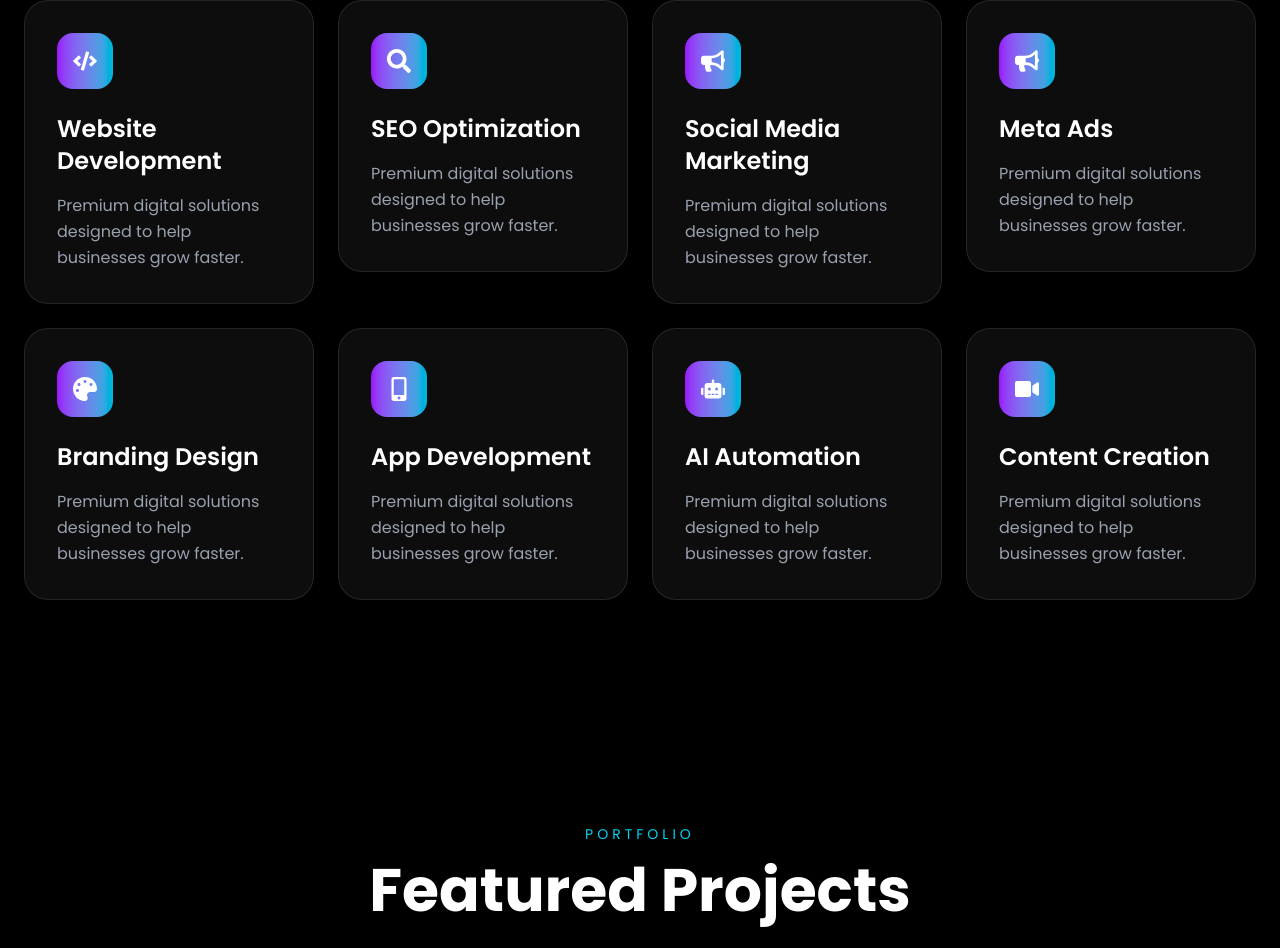
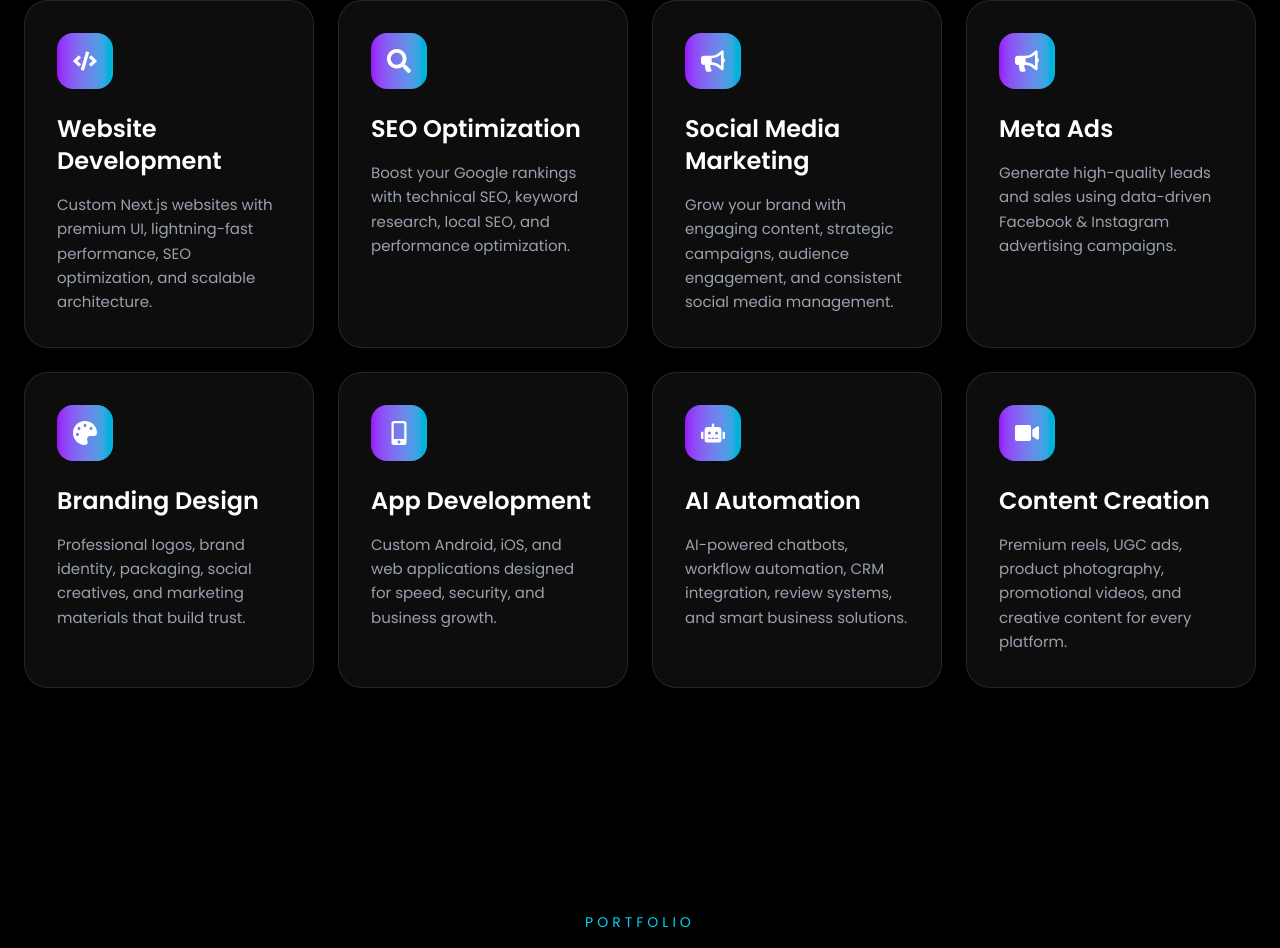
Before and after one commit to grrowzodigitalmarketing-max/grrowzo-website, a Next.js app: page / in a window 1280 px wide. Shown: the part 2040-2988 px from the top of the page. Built offline with nearby package versions, Linux system fonts and the light colour scheme.

Commit message:
Update services section and improve website content

```diff
--- a/components/ServicesSection.tsx
+++ b/components/ServicesSection.tsx
@@ -8,38 +8,55 @@ import {
   FaRobot,
   FaVideo,
 } from "react-icons/fa";
+
 const services = [
   {
     title: "Website Development",
     icon: <FaCode />,
+    description:
+      "Custom Next.js websites with premium UI, lightning-fast performance, SEO optimization, and scalable architecture.",
   },
   {
     title: "SEO Optimization",
     icon: <FaSearch />,
+    description:
+      "Boost your Google rankings with technical SEO, keyword research, local SEO, and performance optimization.",
   },
   {
     title: "Social Media Marketing",
     icon: <FaBullhorn />,
+    description:
+      "Grow your brand with engaging content, strategic campaigns, audience engagement, and consistent social media management.",
   },
   {
     title: "Meta Ads",
     icon: <FaBullhorn />,
+    description:
+      "Generate high-quality leads and sales using data-driven Facebook & Instagram advertising campaigns.",
   },
   {
     title: "Branding Design",
     icon: <FaPalette />,
+    description:
+      "Professional logos, brand identity, packaging, social creatives, and marketing materials that build trust.",
   },
   {
     title: "App Development",
     icon: <FaMobileAlt />,
+    description:
+      "Custom Android, iOS, and web applications designed for speed, security, and business growth.",
   },
   {
     title: "AI Automation",
     icon: <FaRobot />,
+    description:
+      "AI-powered chatbots, workflow automation, CRM integration, review systems, and smart business solutions.",
   },
   {
     title: "Content Creation",
     icon: <FaVideo />,
+    description:
+      "Premium reels, UGC ads, product photography, promotional videos, and creative content for every platform.",
   },
 ];
 
@@ -47,7 +64,6 @@ export default function ServicesSection() {
   return (
     <section id="services" className="py-28 px-6">
       <div className="max-w-7xl mx-auto">
-
         <div className="text-center mb-16">
           <p className="text-cyan-400 uppercase tracking-[4px] text-sm mb-4">
             Services
@@ -63,13 +79,9 @@ export default function ServicesSection() {
         </div>
 
         <div className="grid md:grid-cols-2 lg:grid-cols-4 gap-6">
-
           {services.map((service, index) => (
             <FadeUp key={index}>
-            <div
-              key={index}
-              className="group bg-white/5 border border-white/10 rounded-3xl p-8 hover:border-purple-500/40 hover:-translate-y-2 transition duration-300"
-            >
+              <div className="group bg-white/5 border border-white/10 rounded-3xl p-8 hover:border-purple-500/40 hover:-translate-y-2 transition-all duration-300 h-full">
                 <div className="w-14 h-14 rounded-2xl bg-gradient-to-r from-purple-600 to-cyan-500 mb-6 flex items-center justify-center text-2xl text-white">
                   {service.icon}
                 </div>
@@ -78,14 +90,12 @@ export default function ServicesSection() {
                   {service.title}
                 </h3>
 
-              <p className="text-gray-400 leading-relaxed">
-                Premium digital solutions designed to help businesses grow faster.
+                <p className="text-gray-400 leading-relaxed text-[15px]">
+                  {service.description}
                 </p>
               </div>
             </FadeUp>
-))
-}
-
+          ))}
         </div>
       </div>
     </section>
```
Lines whose indentation alone changed are shown as unchanged.
